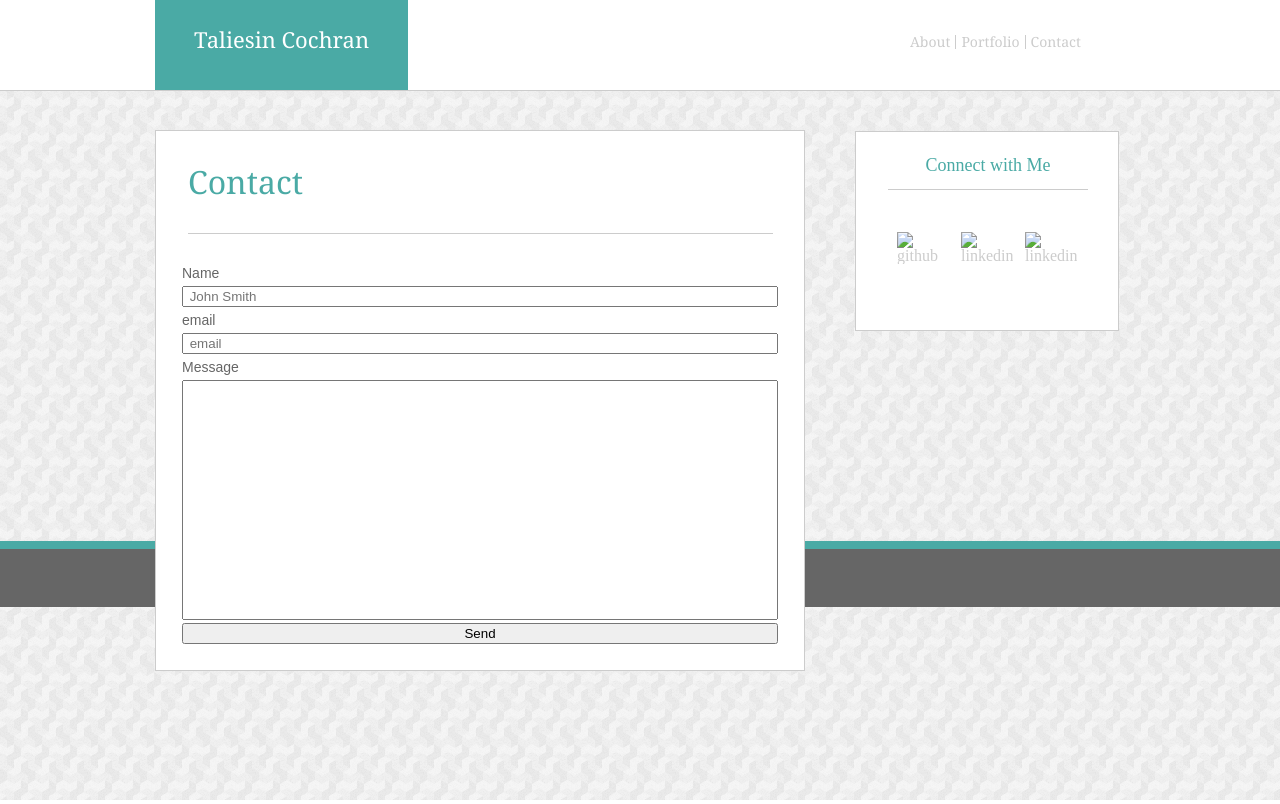
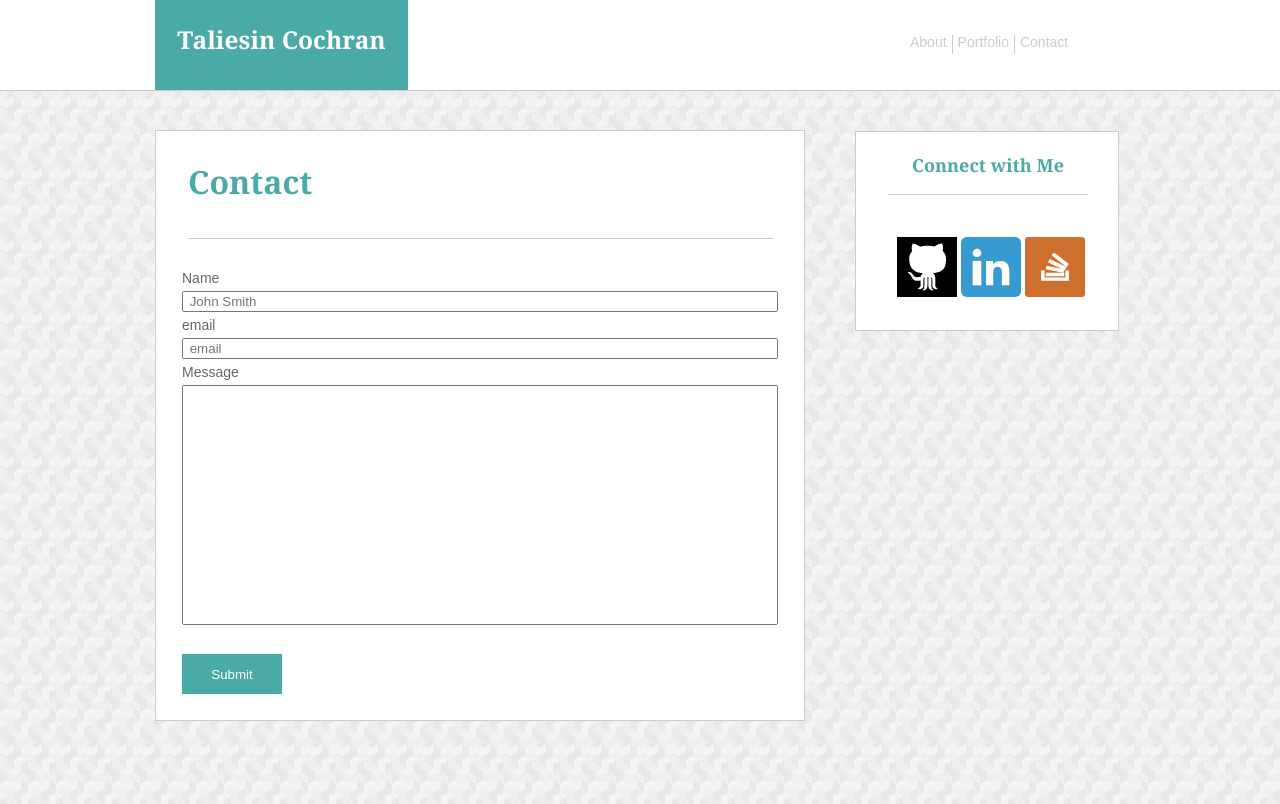
Before and after one commit to taliesincochran/Basic-Portfolio, a plain HTML site: page contact.html in a window 1280 px wide. Shown: the top 804 px of the page. Drawn offline with Linux system fonts and the light colour scheme; files that its build step writes are made by us from their sources; files whose address does not match are found by name.

Commit message:
version 1.03

```diff
--- a/assets/css/style.css
+++ b/assets/css/style.css
@@ -33,8 +33,13 @@ textarea {
    display: block;
    clear: both;
 }
-
-
+.arial {
+	font-family: 'Arial', 'Helvetica Neue', Helvetica, sans-serif;
+}
+.georgia {
+	font-family: 'Georgia', 'Times', "Times New Roman", serif;
+	font-weight: bold;
+}
 /*styling the top bar*/
 #top {
 	width: 100%;
@@ -49,6 +54,7 @@ textarea {
 	position: absolute;
 	top: 0px;
 	overflow: hidden;
+	z-index: 100
 
 }
 #myname {
@@ -62,8 +68,11 @@ textarea {
     border-bottom-width: 1px;
     border-bottom-style: solid;
     margin-left: 155px;
-	font-size: 22px;
-	font-family: 'Georgia', 'Times', "Times New Roman", serif;
+
+}
+.name {
+	font-size: 24.5px;
+
 }
 /*stying the navigation bar*/
 #navigation {
@@ -74,6 +83,7 @@ textarea {
 	width:300px;
 	height: 91px;
 	padding: 35px 40px 5px 40px;
+	z-index: 200;
 
 }
 .nav1 {
@@ -81,8 +91,6 @@ textarea {
 	float:left;
 	padding: 0px 5px 0px 5px;
 	font-size: 14px;
-	font-family:'Georgia', Times, Times New Roman, serif;
-
 }
 .nav2 {
 	background-color: #ffffff;
@@ -90,7 +98,6 @@ textarea {
 	float:left;
 	padding: 0px 5px 0px 5px;
 	font-size: 14px;
-	font-family:'Georgia', Times, Times New Roman, serif;
 }
 #navlist {
 	float:left;
@@ -126,7 +133,6 @@ textarea {
 	border-bottom-width: 1px;
 	border-bottom-style: solid;
 	border-bottom-color: #cccccc;
-	font-family: 'Georgia', Times, Times New Roman, serif;
 }
 #profile {
 	background-color: #ffffff;
@@ -137,7 +143,8 @@ textarea {
 .profiletextbox {
 	text-align: left;
 	padding: 25px ;
-	font-size: 14px;
+	font-size: 18px;
+	line-height: 27px
 }
 
 .profiletext {
@@ -164,17 +171,26 @@ textarea {
 .contacttext {
 	text-align: left;
 	color: #666666;
-	font-family: 'Arial', 'Helvetica Neue', Helvetica, sans-serif;
 	font-size: 14px;
 	padding: 6px 0px 6px 0px;
-	/*border-color: #cccccc;
-    border-width: 1px;
-    border-style: solid;*/
 }
 .contactbox {
 	padding:26px;
 }
-
+input {
+	width: 100%;
+}
+textarea {
+	width: 100%;
+}
+.submitbutton {
+	width: 100px;
+	height: 40px;
+	background: #4aaaa5;
+	color: #ffffff;
+	border: none;
+	margin-top: 26px;
+	}
 /*styling the main area of the portfolio page*/
 .portfoliomain {
 	position: relative;
@@ -192,8 +208,7 @@ textarea {
 }
 .images {
 	margin-left: 73px;
-	width: 275;
-	height:208;
+
 }
 .listtext {
 	position: relative;
@@ -203,17 +218,10 @@ textarea {
 	background: #4aaaa5;
 	text-align: center;
 	margin-left: 73px;
-	font-family: 'Arial', 'Helvetica Neue', Helvetica, sans-serif;
 	color: #ffffff;
 	padding-top:12px;
 }
-/*styling the main area of the contact page*/
-input {
-	width: 100%;
-}
-textarea {
-	width: 100%;
-}
+
 /*Styling the sidebar.*/
 
 #sidebar {
@@ -222,7 +230,7 @@ textarea {
 	width: 264px;
 	height: 200px;
 	position: absolute;
-	bottom: 110px;
+	top: 74px;
 	left: 700px;
 	border-color: #cccccc;
     border-width: 1px;
@@ -235,7 +243,7 @@ textarea {
 	width: 264px;
 	height: 200px;
 	position: absolute;
-	bottom: 210px;
+	bottom: 260px;
 	left: 700px;
 	border-color: #cccccc;
     border-width: 1px;
@@ -246,7 +254,7 @@ textarea {
 	width: 264px;
 	height: 200px;
 	position: absolute;
-	bottom: 663px;
+	top: 0px;
 	left: 700px;
 	border-color: #cccccc;
     border-width: 1px;
@@ -283,6 +291,11 @@ textarea {
 }
 
 /*styling the footer*/
+#copyright {
+	text-align: center;
+	padding-top: 25px;
+	font-size: 12px;
+	 }
 footer {
 	background-color: #666666;
 	color: #ffffff;
@@ -292,8 +305,3 @@ footer {
 	border-top-color: #4aaaa5;
 	border-top-style: solid;
 }
-#copyright {
-	text-align: center;
-	padding-top: 25px;
-	font-size: 12px;
-	 }
--- a/contact.html
+++ b/contact.html
@@ -1,62 +1,67 @@
 <!DOCTYPE html>
-<!-- saved from url=(0056)file:///C:/Users/tdcoc/code/Basic-Portfolio/contact.html -->
-<html><head><meta http-equiv="Content-Type" content="text/html; charset=UTF-8">
+<html>
+	<head>
+	<meta charset="utf-8">
 	<title>Contact</title>
-
-	<link rel="stylesheet" type="text/css" href="./Contact_files/reset.css">
-	<link rel="stylesheet" type="text/css" href="./Contact_files/style.css">
+	<meta charset='utf-8'>
+	<link rel='stylesheet' type='text/css' href='assets/css/reset.css'>
+	<link rel='stylesheet' type='text/css' href='assets/css/style.css'>
 </head>
 
 <body>
+
 	<!--Setup of the top line of the webpage -->
-	<header id="top" class="clearfix">
-		<h2 id="myname"><strong>Taliesin Cochran</strong></h2>
-		<nav id="navigation">
-			<ul id="navlist">
-				<li class="nav1">
-					<a href="file:///C:/Users/tdcoc/code/Basic-Portfolio/index.html">About</a>
+<div class='space'>
+	<header id='top' class='clearfix'>
+		<h2 id='myname'><strong class='georgia name'>Taliesin Cochran</strong></h2>
+		<nav id='navigation'>
+			<ul id=navlist>
+				<li class= 'nav1'>
+					<a href='index.html'><p class='arial'>About</p></a>
 				</li>
-				<li class="nav2">
-					<a href="file:///C:/Users/tdcoc/code/Basic-Portfolio/portfolio.html">Portfolio</a>
+				<li class= 'nav2'>
+					<a href='portfolio.html'><p class='arial'>Portfolio</p></a>
 				</li>
-				<li class="nav2">
-					<a href="file:///C:/Users/tdcoc/code/Basic-Portfolio/contact.html">Contact</a>
+				<li class= 'nav2'>
+					<a href='contact.html'><p class='arial'>Contact</p></a>
 				</li>
 			</ul>
 		</nav>
 	</header>
 	<div id="center" class=".clearfix">
 		<section class="contact">
-				<h2 id="mainheader"><strong>Contact</strong></h2>
+				<h2 id="mainheader"><p class='georgia'>Contact</p></h2>
 				<div class="contactbox">
 				<form action="file:///C:/Users/tdcoc/code/Basic-Portfolio/contact.html#" method="post" enctype="text/plaintext">
-						<p class="contacttext">Name</p>
+					<p class="contacttext arial">Name</p>
 					<input type="text" name="name" placeholder=" John Smith">
-						<p class="contacttext">email</p>
+					<p class="contacttext arial">email</p>
 					<input type="text" name="email" placeholder=" email">
-						<p class="contacttext">Message</p>
+					<p class="contacttext arial">Message</p>
 					<textarea type="text" name="message"></textarea>
-						<input class="submitbutton" type="submit" value="Send">
+					<input class="submitbutton arial" type="submit" value="Submit">
 				</form>
 			</div>
 		</section>
-		<aside id="sidebar2">
-			<h3 id="sidebarheader"><strong>Connect with Me</strong></h3>
-			<ul id="icongroup">
+		<aside id= 'sidebar2'>
+			<h3 id='sidebarheader'><p class='georgia'>Connect with Me</p></h3>
+			<ul id= 'icongroup'>
 				<li>
-					<a class="icon" href="https://github.com/taliesincochran"><img src="./Contact_files/github.svg" alt="github" width="60" height="60"></a>
+					<a class='icon' href=https://github.com/taliesincochran><img src=assets/images/github.svg alt="github" width=60 height=60></a>
 				</li>
 				<li>
-					<a class="icon" href="https://www.linkedin.com/in/t-d-cochran-029a1011"><img src="./Contact_files/linkedin.svg" alt="linkedin" width="60" height="60"></a>
+					<a class='icon' href=https://www.linkedin.com/in/t-d-cochran-029a1011><img src=assets/images/linkedin.svg alt='linkedin' width=60 height=60></a>
 				</li>
 				<li>
-					<a class="icon" href="https://stackoverflow.com/users/8229479/taliesin-cochran"><img src="./Contact_files/stackoverflow.svg" alt="linkedin" width="60" height="60"></a>
+					<a class='icon' href=https://stackoverflow.com/users/8229479/taliesin-cochran><img src=assets/images/stackoverflow.svg alt='stackoverflow' width=60 height=60></a>
 				</li>
 			</ul>
 		</aside>
 	</div>
+	</div>
 	<footer>
-		<div id="copyright"><p>© Copyright 2016 Taliesin Cochran</p></div>
+		<div id=copyright><p rlass='arial'>© Copyright 2016 Taliesin Cochran</p></div>
 	</footer>
-
-</body></html>
+</div>
+</body>
+</html>
```
Also changed, not shown: index.html (+10 -10 lines), portfolio.html (+9 -8 lines). Lines whose indentation alone changed are shown as unchanged.
